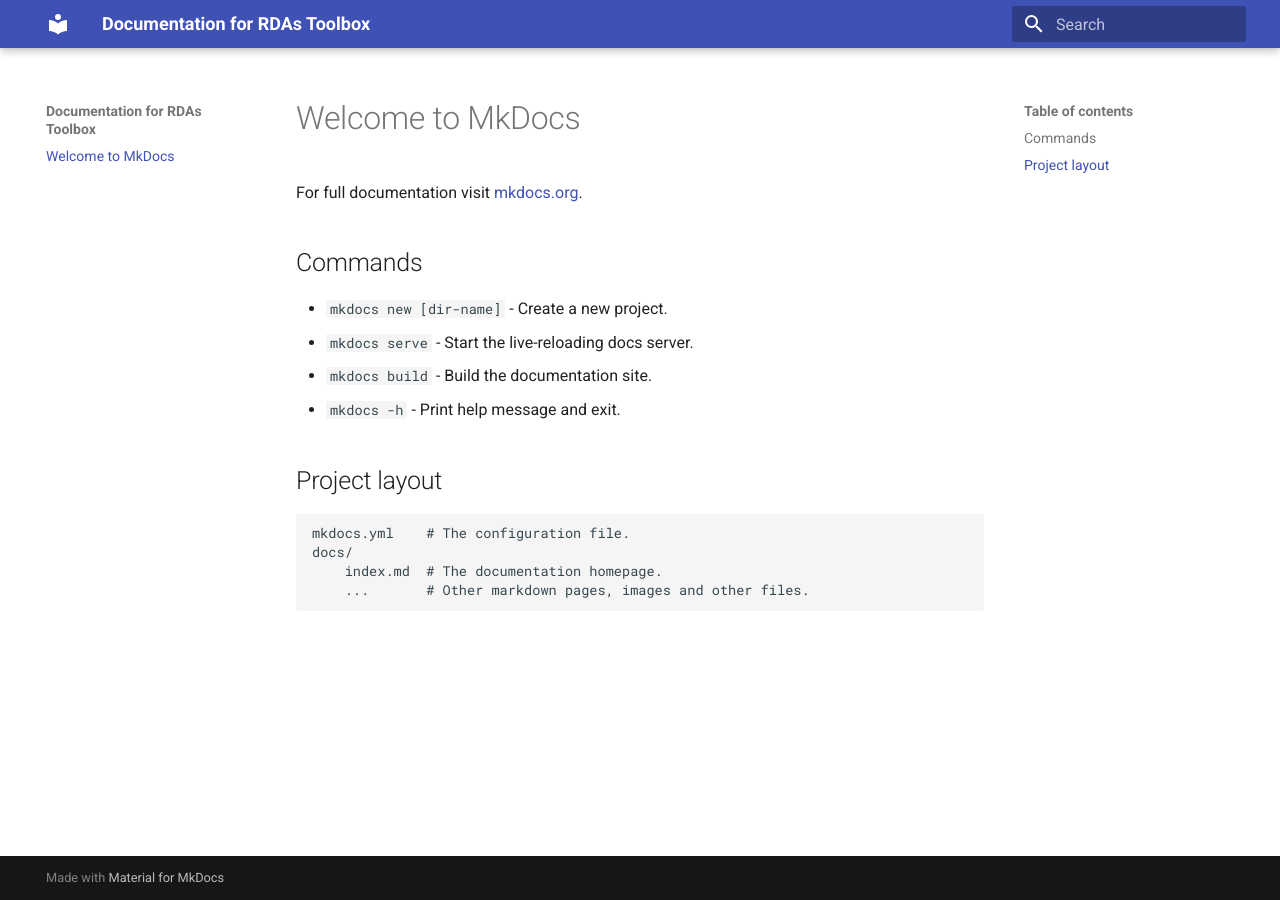
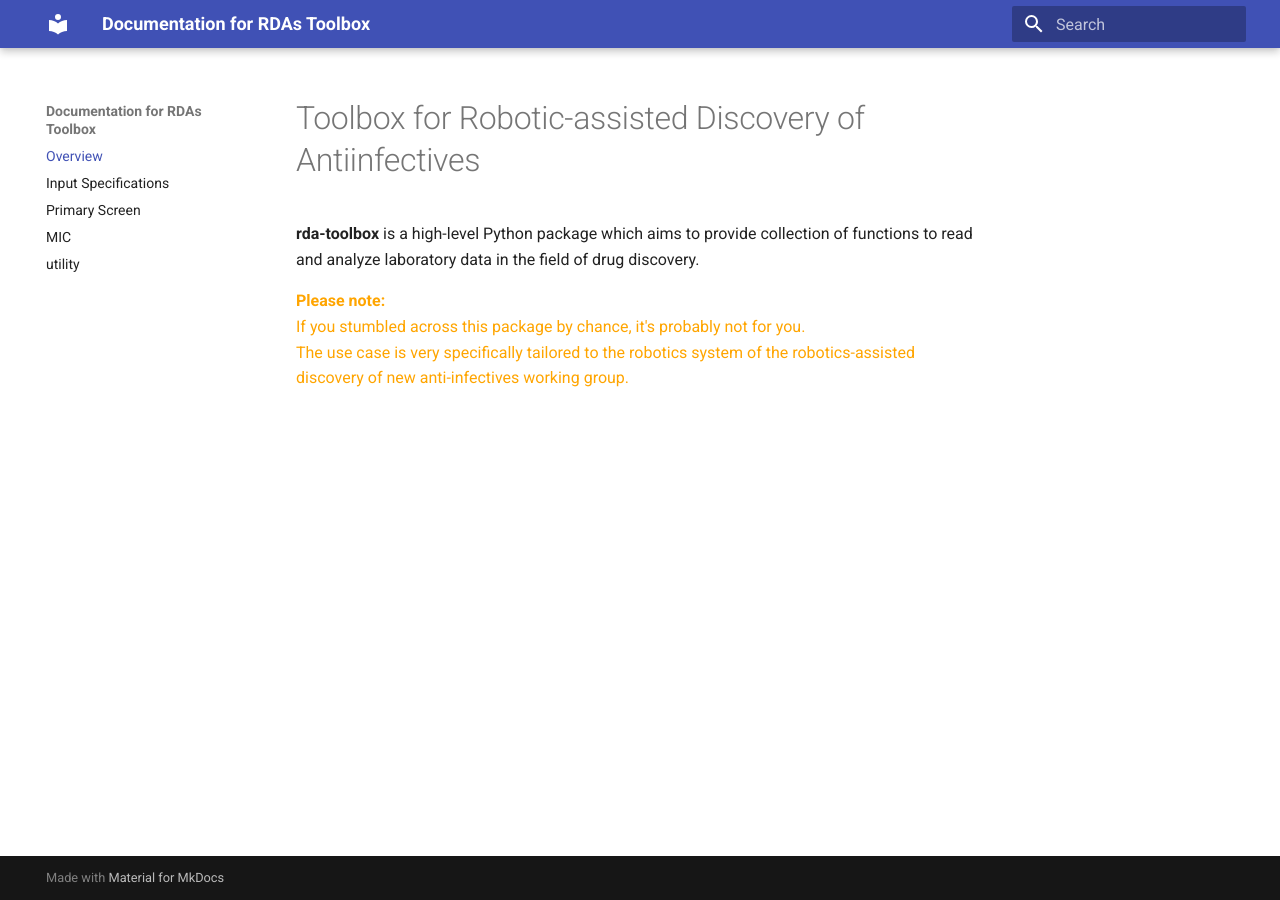
Before and after one commit to Robotic-Discovery-of-Antiinfectives/rda-toolbox, an MkDocs documentation site: the page built from docs/index.md, in a window 1280 px wide. Built offline with MkDocs 1.6.1 and Material for MkDocs 9.7.7, drawn with Linux system fonts in a browser that asks for light colours.

Commit message:
initialize mkdocs material Docs

```diff
--- a/docs/index.md
+++ b/docs/index.md
@@ -1,17 +1,9 @@
-# Welcome to MkDocs
+# Toolbox for Robotic-assisted Discovery of Antiinfectives
 
-For full documentation visit [mkdocs.org](https://www.mkdocs.org).
+**rda-toolbox** is a high-level Python package which aims to provide collection of functions to read and analyze laboratory data in the field of drug discovery.
 
-## Commands
-
-* `mkdocs new [dir-name]` - Create a new project.
-* `mkdocs serve` - Start the live-reloading docs server.
-* `mkdocs build` - Build the documentation site.
-* `mkdocs -h` - Print help message and exit.
-
-## Project layout
-
-    mkdocs.yml    # The configuration file.
-    docs/
-        index.md  # The documentation homepage.
-        ...       # Other markdown pages, images and other files.
+<span style="color:Orange">
+  **Please note:**<br>
+  If you stumbled across this package by chance, it's probably not for you.<br>
+  The use case is very specifically tailored to the robotics system of the robotics-assisted discovery of new anti-infectives working group.
+</span>
--- a/mkdocs.yml
+++ b/mkdocs.yml
@@ -1,4 +1,21 @@
 site_name: Documentation for RDAs Toolbox
-site_url: https://rda-toolbox.readthedocs.io/en/latest/
+site_url: https://robotic-discovery-of-antiinfectives.github.io/rda-toolbox/
 theme:
   name: material
+nav:
+  - Overview: index.md
+  - Input Specifications: input.md
+  - Primary Screen: primary.md
+  - MIC: mic.md
+  - utility: utility.md
+
+markdown_extensions:
+  - pymdownx.highlight:
+      anchor_linenums: true
+      line_spans: __span
+      pygments_lang_class: true
+      linenums_style: pymdownx-inline
+      linenums: true
+  - pymdownx.inlinehilite
+  - pymdownx.snippets
+  - pymdownx.superfences
--- a/pyproject.toml
+++ b/pyproject.toml
@@ -5,7 +5,7 @@
 authors = ["timoleistner <leistner.timo@googlemail.com>"]
 readme = "README.md"
 repository = "https://github.com/Robotic-Discovery-of-Antiinfectives/rda-toolbox"
-documentation = "https://rda-toolbox.readthedocs.io/en/latest/"
+documentation = "https://robotic-discovery-of-antiinfectives.github.io/rda-toolbox/"
 
 [tool.poetry.dependencies]
 python = "^3.12"
```
Also changed, not shown: README.md (+1 -1 lines), docs/input.md (added, +38 -0 lines), docs/mic.md (added, +14 -0 lines), docs/primary.md (added, +33 -0 lines), docs/utility.md (added, +1 -0 lines).
